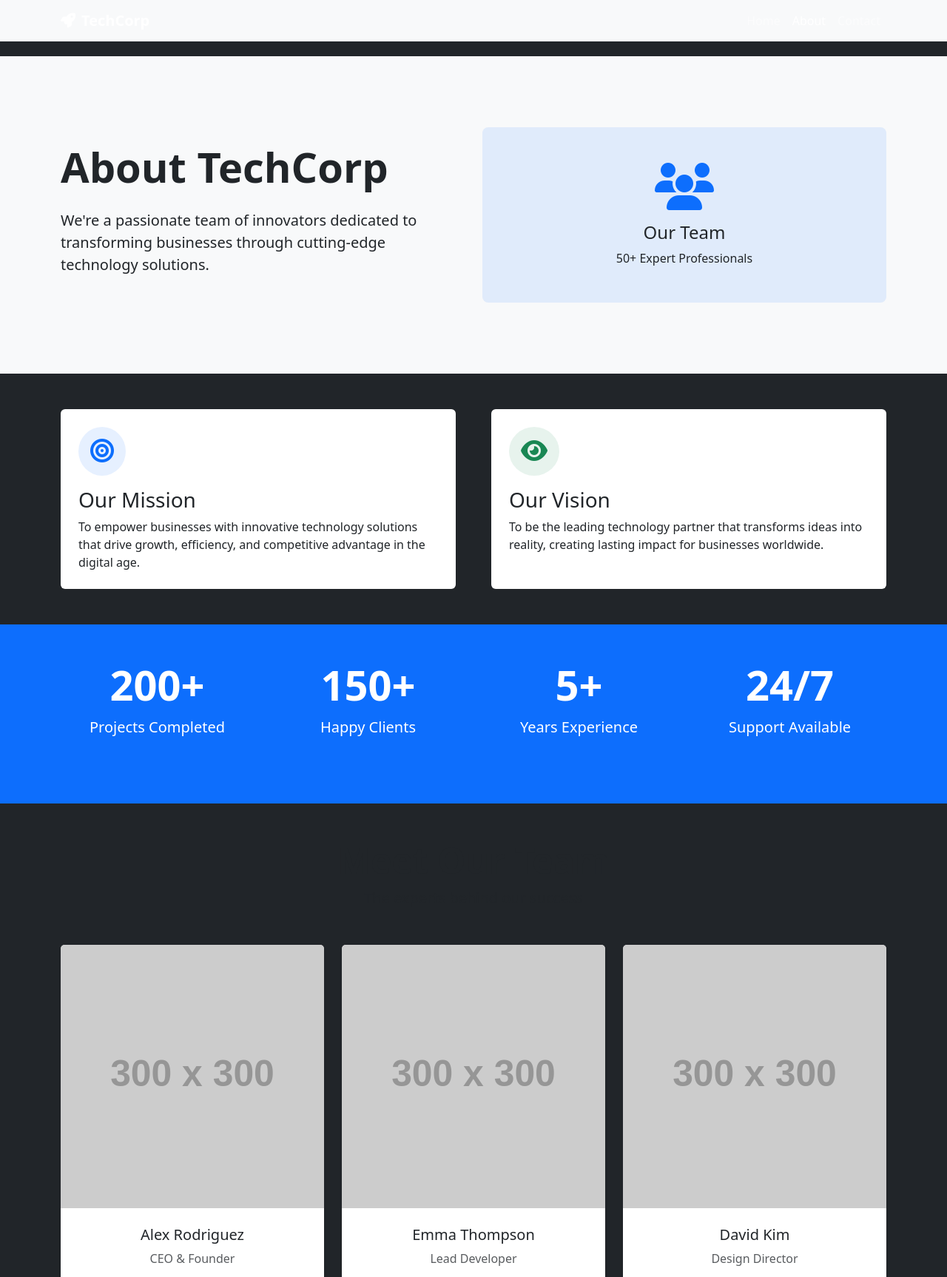
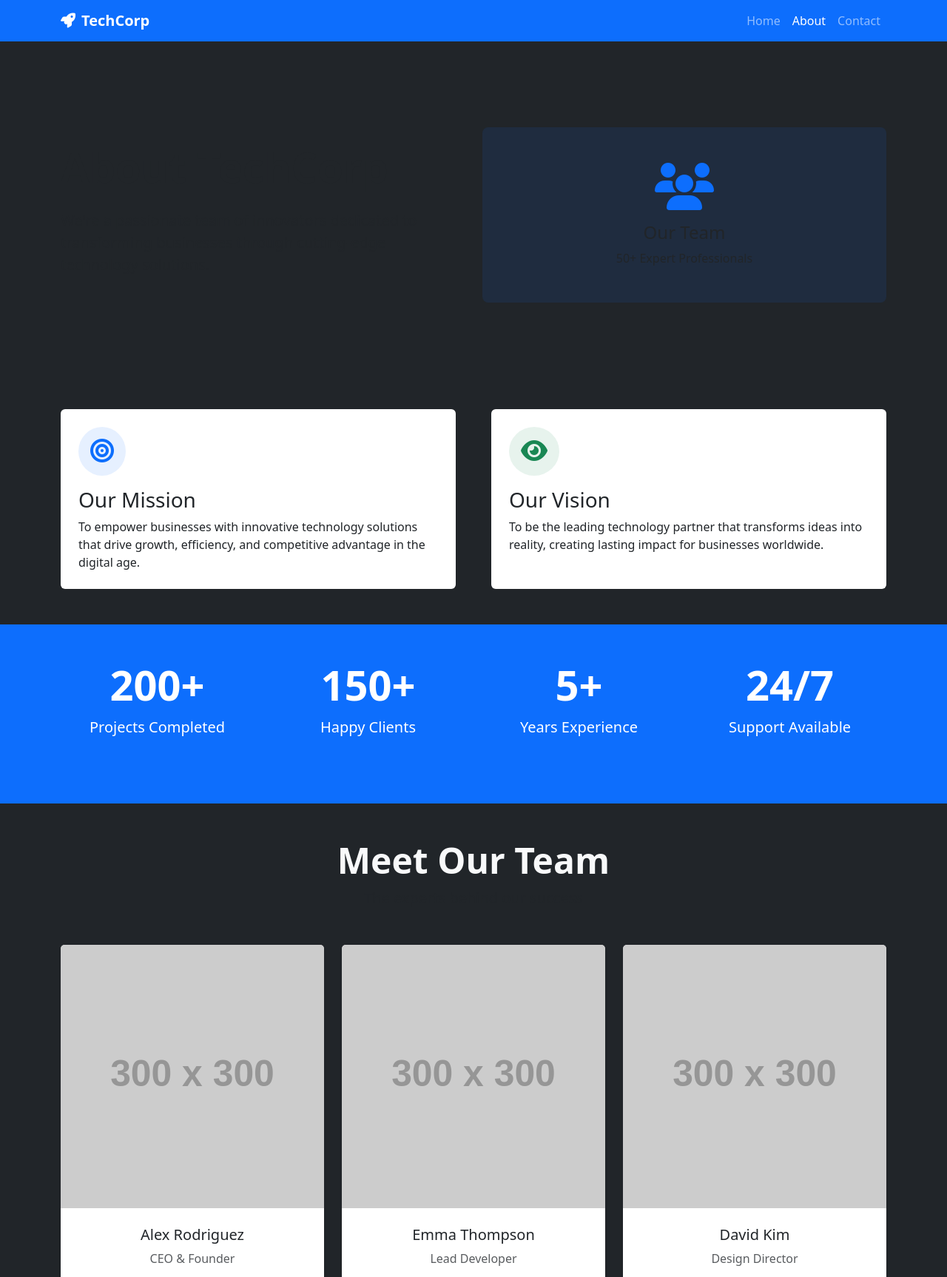
Before and after one commit to itsnotbunny/Keshav-soft, a plain HTML site: page about.html in a window 1280 px wide. Shown: the top 1726 px of the page at 74% size. Drawn offline with nearby package versions, Linux system fonts and the light colour scheme; placeholder pictures from the web are drawn by us.

Commit message:
work please

```diff
--- a/about.html
+++ b/about.html
@@ -9,7 +9,7 @@
 </head>
 <body class="bg-dark">
     <!-- Navigation -->
-    <nav class="navbar navbar-expand-lg navbar-dark bg-light fixed-top">
+    <nav class="navbar navbar-expand-lg navbar-dark bg-primary fixed-top">
         <div class="container">
             <a class="navbar-brand fw-bold" href="index.html"><i class="fas fa-rocket me-2"></i>TechCorp</a>
             <button class="navbar-toggler" type="button" data-bs-toggle="collapse" data-bs-target="#navbarNav">
@@ -26,7 +26,7 @@
     </nav>
 
     <!-- Hero Section -->
-    <section class="bg-light py-5" style="margin-top: 76px;">
+    <section class="bg-dark py-5" style="margin-top: 76px;">
         <div class="container py-5">
             <div class="row align-items-center">
                 <div class="col-lg-6">
@@ -99,7 +99,7 @@
     </section>
 
     <!-- Team Section -->
-    <section class="py-5">
+    <section class="py-5 text-light">
         <div class="container">
             <div class="text-center mb-5">
                 <h2 class="display-5 fw-bold">Meet Our Team</h2>
```
Also changed, not shown: contact.html (+2 -1 lines), index.html (+1 -1 lines).
